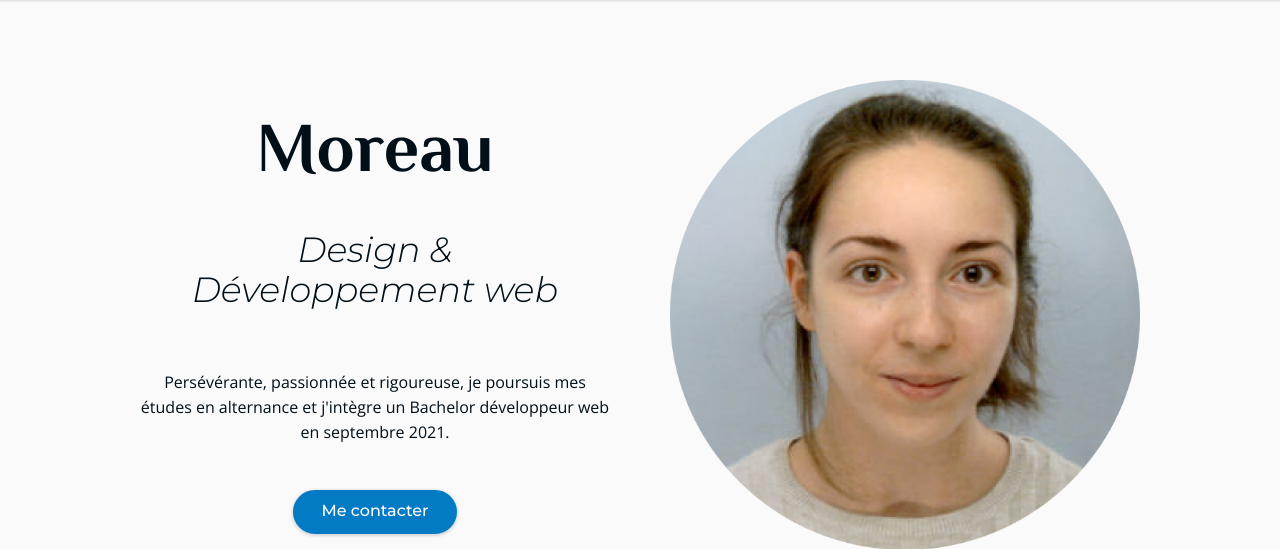
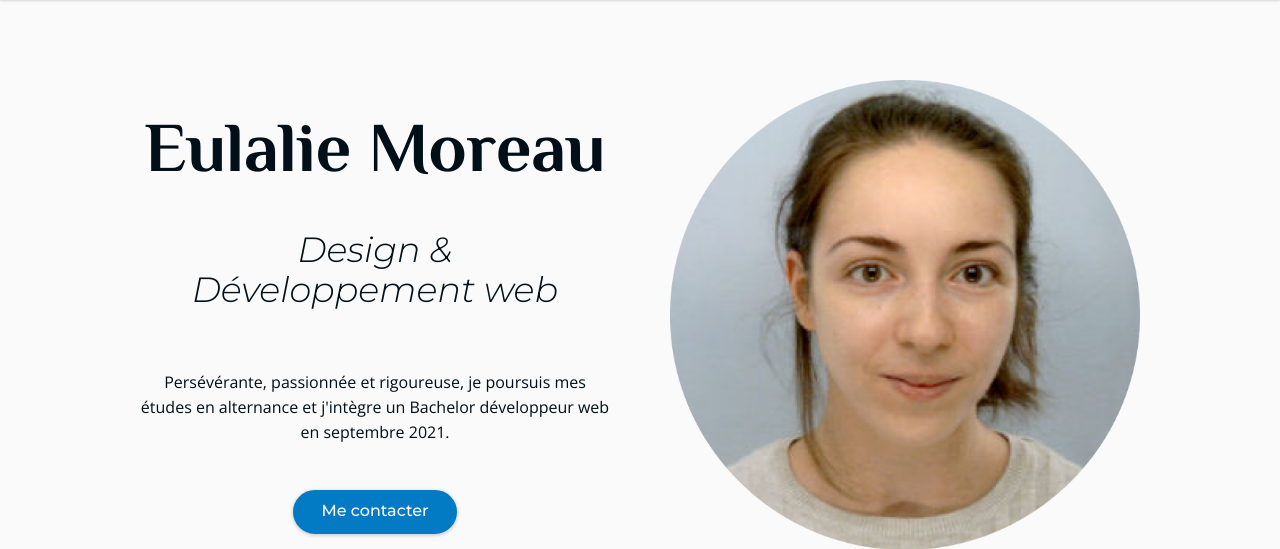
Before and after one commit to EulalieM/porfolio, a PHP site: page / in a window 1280 px wide. Shown: the part 57-606 px from the top of the page. Run offline with PHP 8.4, Linux system fonts and the light colour scheme; some libraries are stand-ins or nearby versions.

Commit message:
Test again

```diff
--- a/index.php
+++ b/index.php
@@ -47,7 +47,7 @@
     <main class="pre-main">
         <div class="pre-position" id="pre-desktop">
             <div class="pre-content">
-                <h1 class="pre-name">Moreau</h1>
+                <h1 class="pre-name">Eulalie Moreau</h1>
                 <h2>Design &<br>
                 Développement web</h2>
                 <p class="pre-description">Persévérante, passionnée et rigoureuse, je poursuis mes études en alternance et j'intègre un Bachelor développeur web en septembre 2021.</p>
```
